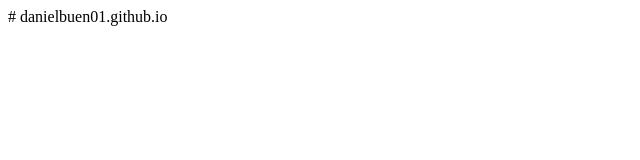
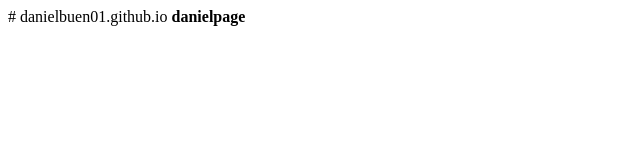
Before and after one commit to danielbuen01/danielbuen01.github.io, a plain HTML site: page index.html in a window 1280 px wide. Shown: the whole page, without its empty margins (0-640 px from the left). Drawn offline with Linux system fonts and the light colour scheme.

Commit message:
Update index.html

```diff
--- a/index.html
+++ b/index.html
@@ -3,4 +3,7 @@
   <head>
     <title> danielpage </title>
   </head>
+  <body>
+    <b> danielpage </b>
+  </body>
 </html>
```
